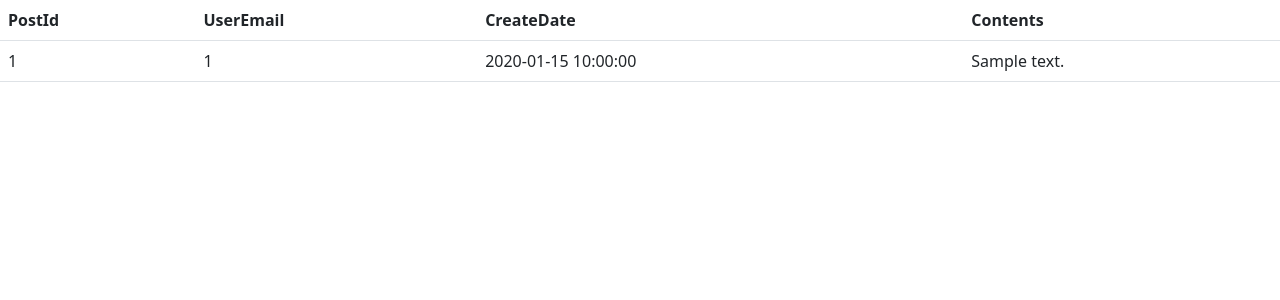
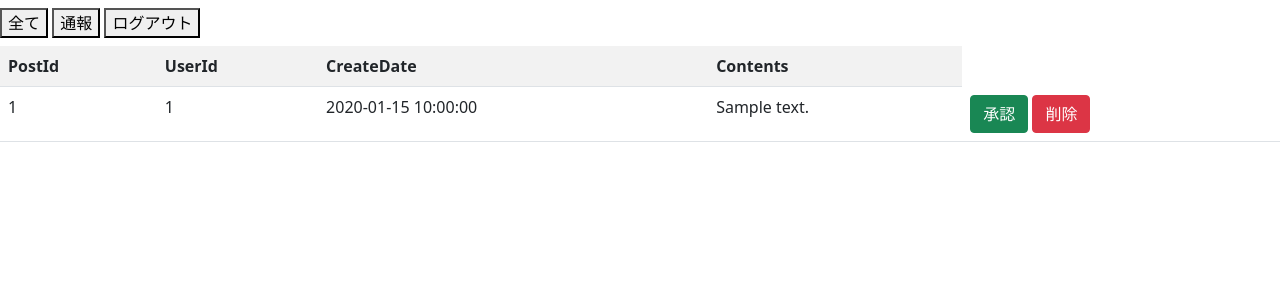
Before and after one commit to Yudai-Saito/Homete, a Flask app: page / in a window 1280 px wide. Shown: the top 300 px of the page. Run offline with Flask 3, Linux system fonts and the light colour scheme; tables that the repository leaves empty hold one stand-in row (values such as "Sample post"); parts of the project's set-up code (start-up, migrations or seed data) failed here and were passed over.

Commit message:
feat: 管理者用の投稿一覧テンプレート

```diff
--- a/admin/templates/index.html
+++ b/admin/templates/index.html
@@ -10,10 +10,17 @@
     />
   </head>
   <body>
-    <table class="table">
+    <nav class="navbar">
+      <header>
+        <button>全て</button>
+        <button>通報</button>
+        <button>ログアウト</button>
+      </header>
+    </nav>
+    <table class="table table-striped table-hover">
       <tr>
         <th>PostId</th>
-        <th>UserEmail</th>
+        <th>UserId</th>
         <th>CreateDate</th>
         <th>Contents</th>
       </tr>
@@ -23,6 +30,10 @@
         <td>{{ post.user_id }}</td>
         <td>{{ post.created_at }}</td>
         <td>{{ post.contents }}</td>
+        <td>
+          <button class="btn btn-success">承認</button>
+          <button class="btn btn-danger">削除</button>
+        </td>
       </tr>
       {% endfor %}
     </table>
```
